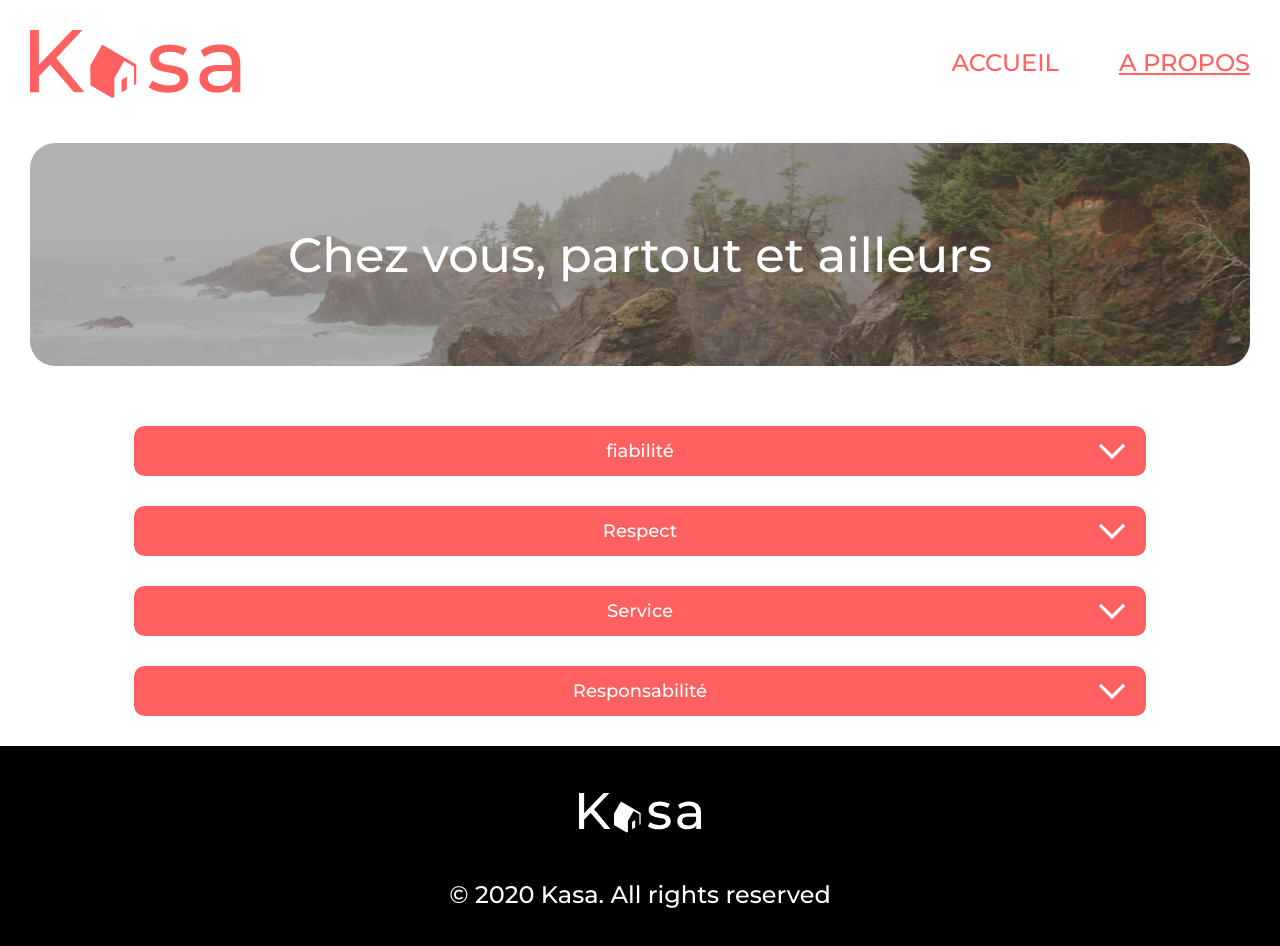
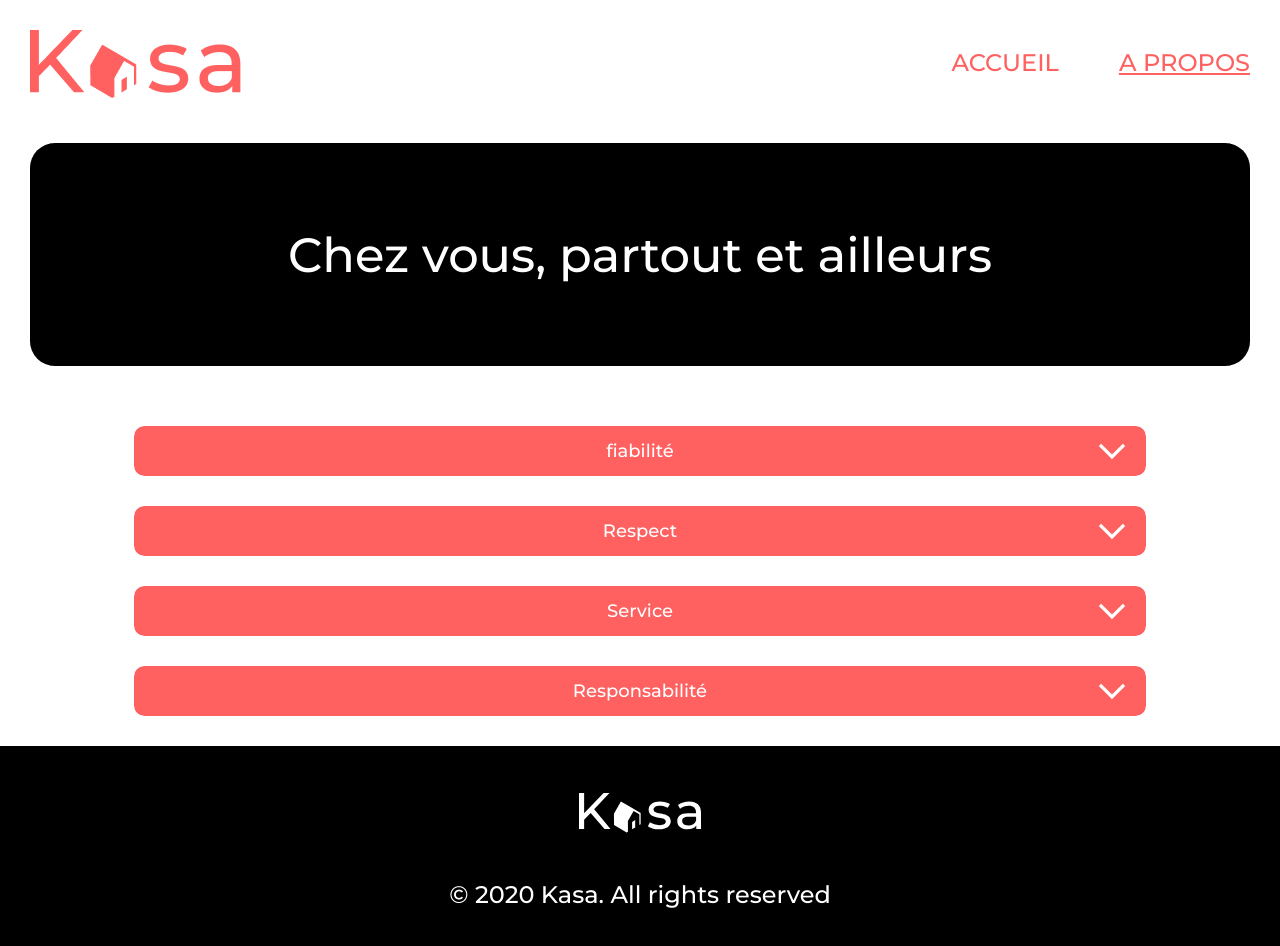
Before and after one commit to BenoitDesnos/projet7_OC, a React (Create React App) app: page /About in a window 1280 px wide. Shown: the top 946 px of the page. Built offline with nearby package versions, Linux system fonts and the light colour scheme.

Commit message:
add banner functionnality

```diff
--- a/src/components/App.js
+++ b/src/components/App.js
@@ -4,7 +4,7 @@ import Lodging from "../pages/Lodging";
 import About from "../pages/About";
 import NotFound from "../pages/NotFound";
 import lodgings from "../data/logements.json";
-
+import React from "react";
 function App() {
   return (
     <BrowserRouter>
--- a/src/components/Banner.js
+++ b/src/components/Banner.js
@@ -1,7 +1,8 @@
 // used in Home.js
-function Banner() {
+import React from "react";
+function Banner({ backgroundClass }) {
   return (
-    <div className="banner__container max__width">
+    <div className={`banner__container ${backgroundClass} max__width`}>
       <h2 className="size1">
         Chez vous,{window.innerWidth < 576 && <br />} partout et ailleurs
       </h2>
--- a/src/components/Carrousel.js
+++ b/src/components/Carrousel.js
@@ -1,8 +1,10 @@
 // used in Lodging.js
-
+import React from "react";
+import { useState } from "react";
 import arrow from "../assets/Vector gauche.svg";
 
-function Carrousel({ setClickCount, clickCount, picturesArray }) {
+function Carrousel({ picturesArray }) {
+  const [clickCount, setClickCount] = useState(0);
   // if more than one pciture return carrousell
   return picturesArray.length > 1 ? (
     <div className="carrousel max__width">
--- a/src/components/Collapse.js
+++ b/src/components/Collapse.js
@@ -1,5 +1,5 @@
 // used in Lodging.js, About.js
-
+import React from "react";
 import collapseArrow from "../assets/VectorCollapseArrow.svg";
 import { useState } from "react";
 
--- a/src/components/Footer.js
+++ b/src/components/Footer.js
@@ -1,5 +1,5 @@
 // used in Home.js, About.js, Lodging.js, NotFound.js
-
+import React from "react";
 import Logo from "../assets/VectorLogo.svg";
 
 function Footer() {
--- a/src/components/Gallery.js
+++ b/src/components/Gallery.js
@@ -1,7 +1,7 @@
 // used Home.js
 
 import { Link } from "react-router-dom";
-
+import React from "react";
 function Gallery({ lodgings }) {
   return (
     <ul className="thumbs__container max__width ">
--- a/src/components/Navigation.js
+++ b/src/components/Navigation.js
@@ -1,7 +1,7 @@
 // used in Home.js, About.js, Lodging.js, NotFound.js
 import Logo from "../assets/LOGO.png";
 import { NavLink } from "react-router-dom";
-
+import React from "react";
 function Navigation() {
   return (
     <header>
--- a/src/pages/About.js
+++ b/src/pages/About.js
@@ -9,7 +9,7 @@ const About = () => {
   return (
     <main className="about">
       <Navigation />
-      <Banner />
+      <Banner backgroundClass={"background2"} />
       <div className="about__collapses max__width">
         {collapsesContentArray.map((collapse, index) => (
           <Collapse
--- a/src/pages/Home.js
+++ b/src/pages/Home.js
@@ -1,3 +1,4 @@
+import React from "react";
 import Banner from "../components/Banner";
 import Footer from "../components/Footer";
 import Gallery from "../components/Gallery";
@@ -8,7 +9,7 @@ const Home = ({ lodgings }) => {
     <>
       <main className="home">
         <Navigation />
-        <Banner />
+        <Banner backgroundClass={"background"} />
         <Gallery lodgings={lodgings} />
         <Footer />
       </main>
--- a/src/pages/Lodging.js
+++ b/src/pages/Lodging.js
@@ -1,5 +1,6 @@
 /* eslint-disable react-hooks/exhaustive-deps */
 /* eslint-disable jsx-a11y/img-redundant-alt */
+import React from "react";
 import { useParams } from "react-router-dom";
 import { useEffect, useState } from "react";
 import Navigation from "../components/Navigation";
@@ -17,7 +18,6 @@ const Lodging = ({ lodgings }) => {
   const [picturesArray, setPicturesArray] = useState([]);
   const [tags, setTags] = useState([]);
   const [equipments, setEquipments] = useState([]);
-  const [clickCount, setClickCount] = useState(0);
   const [rating, setRating] = useState(0);
   const [title, setTitle] = useState("");
   const [location, setLocation] = useState("");
@@ -42,8 +42,6 @@ const Lodging = ({ lodgings }) => {
         setHostPicture(lodgings[i].host.picture);
         setDescription(lodgings[i].description);
         return setIsIdInUrl(true); // as soon as we find a match we leave the loop and set isIdInUrl to true.
-      } else {
-        setIsIdInUrl(false);
       }
     }
   }, []);
@@ -59,11 +57,7 @@ const Lodging = ({ lodgings }) => {
       {isIdInUrl ? (
         <main className="lodging ">
           <Navigation />
-          <Carrousel
-            clickCount={clickCount}
-            picturesArray={picturesArray}
-            setClickCount={setClickCount}
-          />
+          <Carrousel picturesArray={picturesArray} />
           <div className="lodging__details max__width">
             <h1 className="lodging__details__title size2">{title}</h1>
             <p className="lodging__details__adress">{location}</p>
--- a/src/style/components/_banner.scss
+++ b/src/style/components/_banner.scss
@@ -8,7 +8,6 @@
     height: 223px;
     max-width: 1240px;
     margin-top: $medium-gap;
-    background-image: url(../../../public/assets/banner.png);
     background-position: center;
     background-size: cover;
     overflow: hidden;
@@ -30,6 +29,13 @@
     }
 }
 
+.background {
+    background-image: url(./../../assets/banner.png);
+}
+
+.background2 {
+    background-color: #000000;
+}
 
 @media screen and (max-width: map-get($breakpoints, tablet)) {
     .banner__container {
```
Also changed, not shown: src/assets/banner.png (added).
